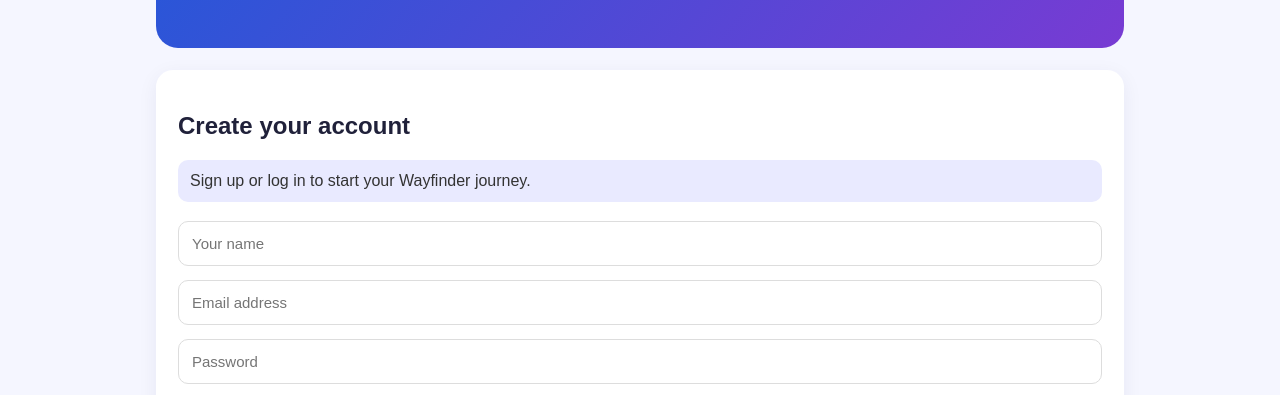
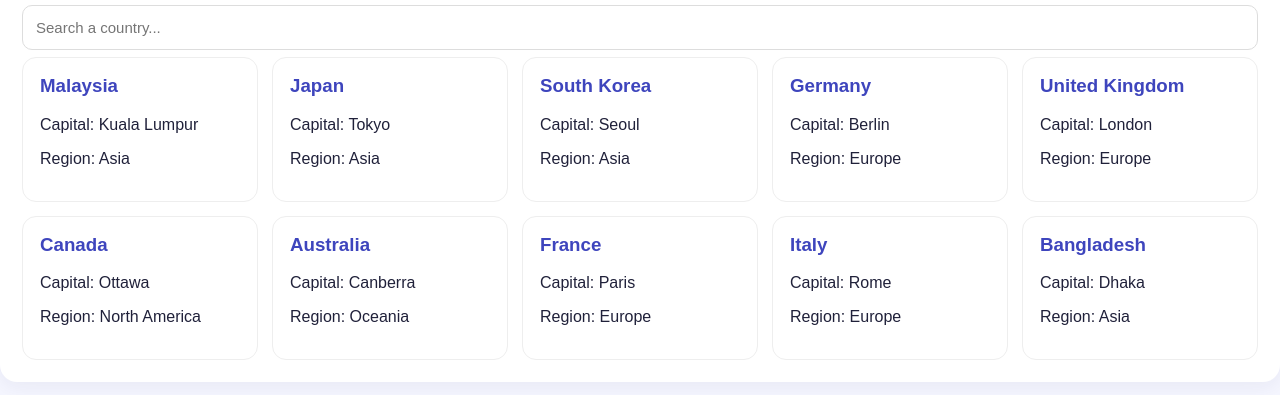
Before and after one commit to fnnuri422-alt/wayfinder, a plain HTML site: page index.html in a window 1280 px wide. Shown: the part 234-629 px from the top of the page. Drawn offline with nearby package versions, Linux system fonts and the light colour scheme.

Commit message:
Update index.html

```diff
--- a/index.html
+++ b/index.html
@@ -38,6 +38,43 @@ a{color:#5146d8}
  <div id="headerStatus">Discover your world</div>
 </header>
 
+
+<section id="countryExplorer" class="card">
+  <h2>🌍 Country Explorer</h2>
+  <p>Discover countries around the world.</p>
+  <input id="countrySearch" placeholder="Search a country..." oninput="searchCountries()">
+  <div id="countryResults" class="grid"></div>
+</section>
+
+<script>
+const countries = [
+ {name:"Malaysia",capital:"Kuala Lumpur",region:"Asia"},
+ {name:"Japan",capital:"Tokyo",region:"Asia"},
+ {name:"South Korea",capital:"Seoul",region:"Asia"},
+ {name:"Germany",capital:"Berlin",region:"Europe"},
+ {name:"United Kingdom",capital:"London",region:"Europe"},
+ {name:"Canada",capital:"Ottawa",region:"North America"},
+ {name:"Australia",capital:"Canberra",region:"Oceania"},
+ {name:"France",capital:"Paris",region:"Europe"},
+ {name:"Italy",capital:"Rome",region:"Europe"},
+ {name:"Bangladesh",capital:"Dhaka",region:"Asia"}
+];
+
+function searchCountries(){
+ const q=document.getElementById("countrySearch").value.toLowerCase();
+ const results=countries.filter(c=>
+  (c.name+" "+c.capital+" "+c.region).toLowerCase().includes(q)
+ );
+ document.getElementById("countryResults").innerHTML=results.map(c=>
+  `<article class="item">
+   <h3>${c.name}</h3>
+   <p>Capital: ${c.capital}</p>
+   <p>Region: ${c.region}</p>
+  </article>`
+ ).join("") || "<p>No country found.</p>";
+}
+searchCountries();
+</script>
 <main>
 <section id="authSection">
  <div class="hero">
```
